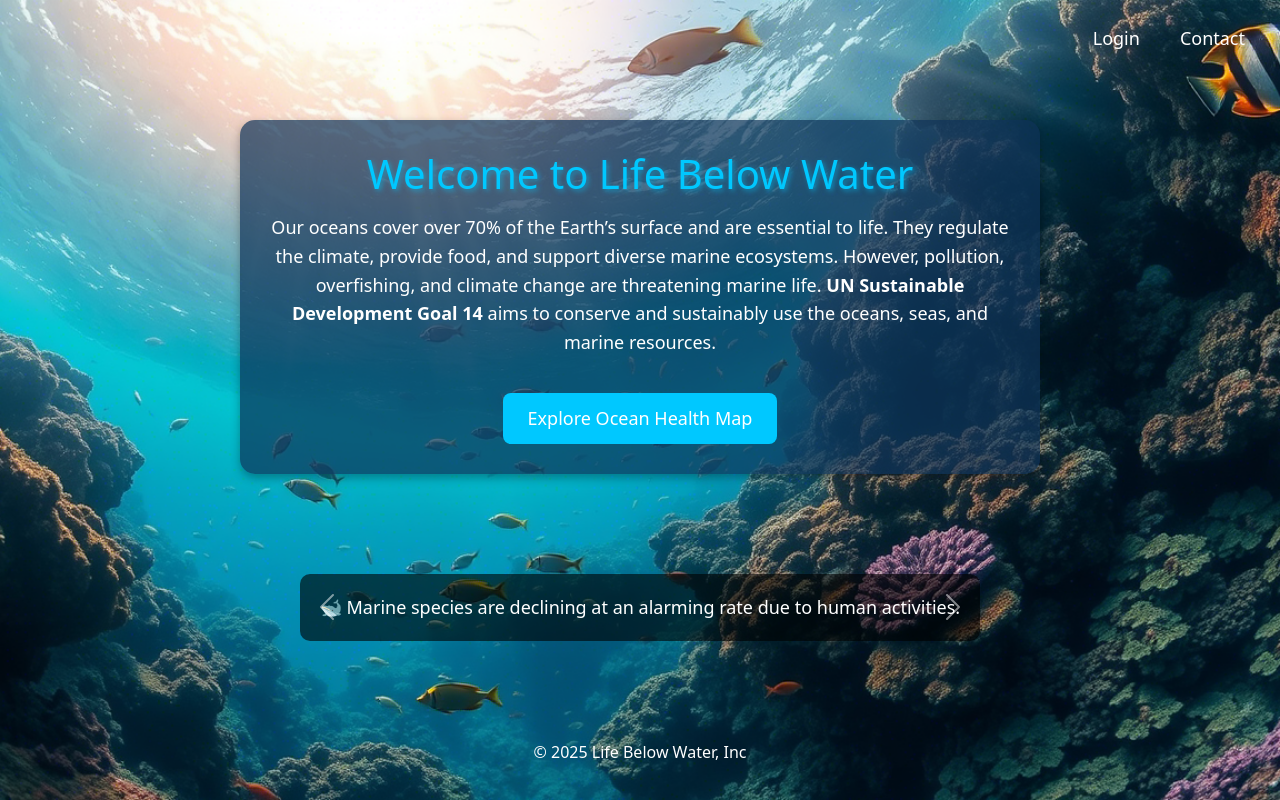
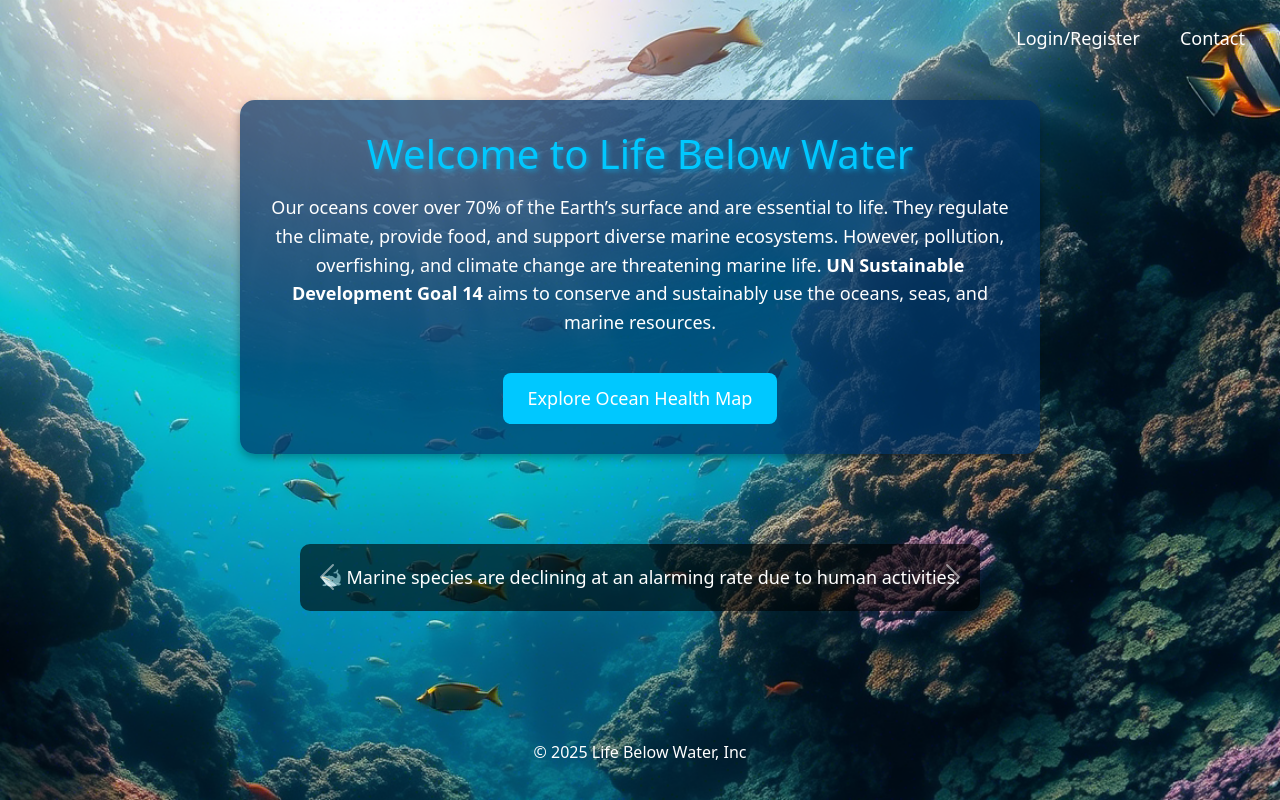
Before and after one commit to Jain2975/wpl-mini-project, a PHP site: page / in a window 1280 px wide. Run offline with PHP 8.4, Linux system fonts and the light colour scheme.

Commit message:
Update index.php
Added php part in index.php

```diff
--- a/index.php
+++ b/index.php
@@ -1,3 +1,7 @@
+<?php
+session_start();
+?>
+
 <!DOCTYPE html>
 <html lang="en">
 <head>
@@ -26,7 +30,7 @@
             padding: 15px;
             background: transparent;
         }
-        .nav a {
+        .nav a, .nav span {
             font-size: 18px;
             text-decoration: none;
             color: white;
@@ -38,9 +42,11 @@
             border-radius: 5px;
         }
         .home-content {
-            margin-top: 120px;
+
+            margin-top: 100px;
+
             text-align: center;
-            background: rgba(15, 51, 87, 0.7);
+            background: rgba(0, 51, 102, 0.7);
             padding: 30px;
             border-radius: 15px;
             width: 80%;
@@ -69,7 +75,10 @@
             background: #0096cc;
         }
         .carousel-container {
-            margin-top: 60px;
+
+            margin-top: 50px;
+
+
         }
         .fact-slide {
             background: rgba(0, 0, 0, 0.6);
@@ -92,7 +101,12 @@
 </head>
 <body>
     <div class="nav">
-        <a href="./Pages/login.html"> Login</a>
+        <?php if (isset($_SESSION["username"])): ?>
+            <span>Welcome, <?php echo $_SESSION["username"]; ?>!</span>
+            <a href="./Pages/logout.php">Logout</a>
+        <?php else: ?>
+            <a href="./Pages/login.html">Login/Register</a>
+        <?php endif; ?>
         <a href="./Pages/contact.html">Contact</a>
     </div>
 
```
